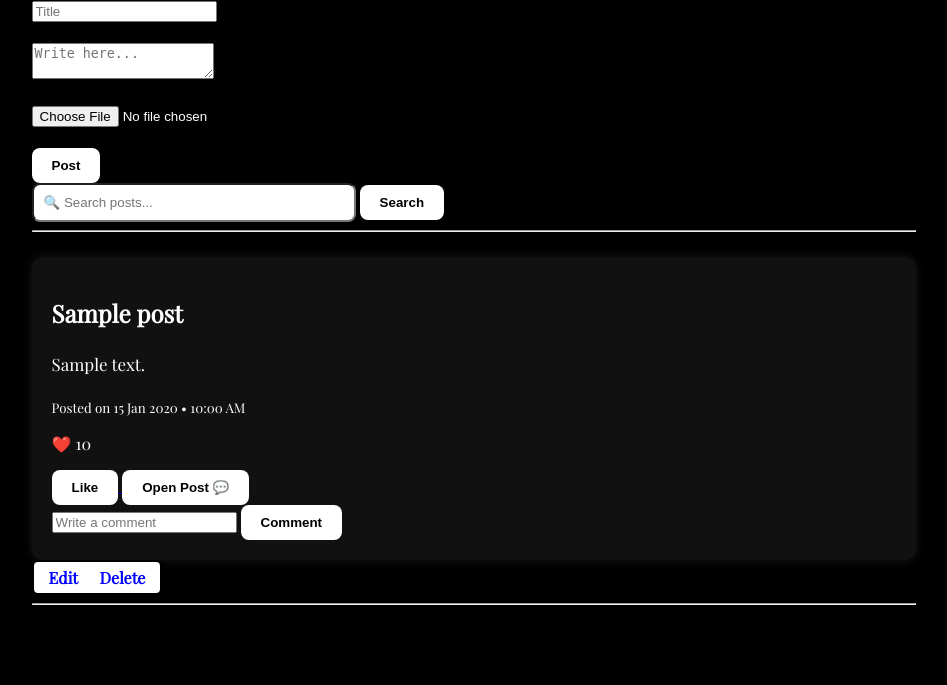
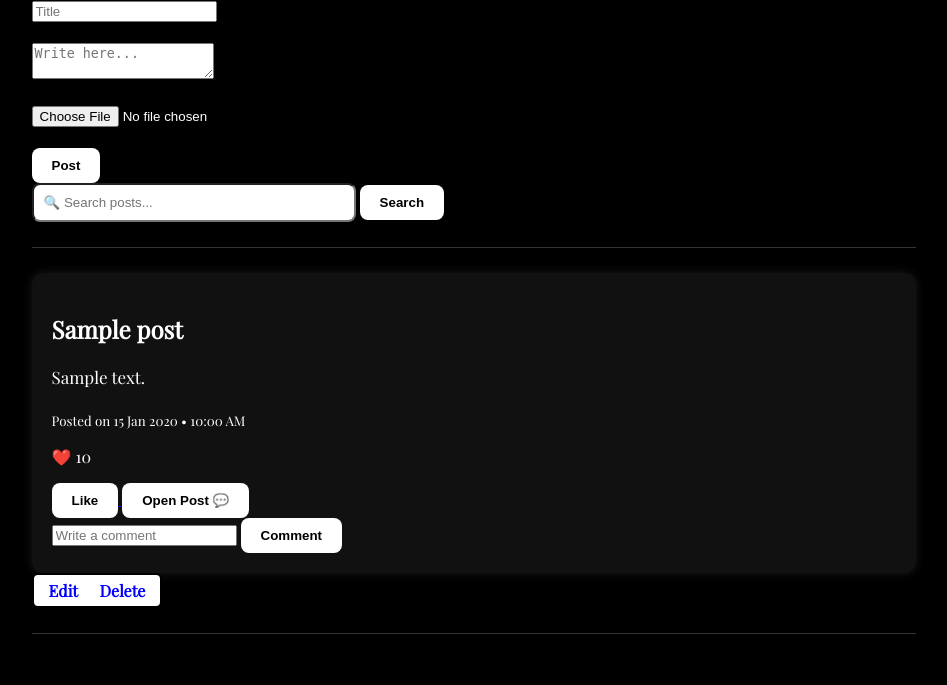
Before and after one commit to Huzail-1to10/Huzail-writing-world, a Flask app: page / in a window 1280 px wide. Shown: the part 115-800 px from the top of the page, without its empty margins (166-1113 px from the left). Run offline with Flask 3, Linux system fonts and the light colour scheme; a database or web service that is not in the repository returns one stand-in record (values such as "Sample title"); some libraries are stand-ins or nearby versions.

Commit message:
Update home.html

```diff
--- a/templates/home.html
+++ b/templates/home.html
@@ -28,6 +28,12 @@
     font-size: 17px;
     }
 
+.post-card img {
+    display: block;
+    margin: 15px auto;
+    max-width: 100%;
+    border-radius: 10px;
+    }
 
 
 button{
@@ -43,6 +49,12 @@ font-weight:bold;
 button:hover{
 background:#ddd;
 }
+
+hr {
+    border: none;
+    border-top: 1px solid #333;
+    margin: 25px 0;
+        }
 
 
 .action-box {
@@ -90,7 +102,10 @@ border-radius:12px;
 box-shadow:0 0 10px rgba(255,255,255,0.1);
 }
 
-
+.post-card h2 {
+    margin-bottom: 15px;
+    font-size: 24px;
+    }
 
 body {
     font-family: 'Playfair Display', serif;
@@ -126,7 +141,7 @@ body {
     <input type="text"
            name="search"
            placeholder="🔍 Search posts..."
-           style="padding:10px;width:300px;border-radius:8px;">
+           style="padding:10px;width:70%;max-width:300px;border-radius:8px;">
     <button type="submit">Search</button>
     </form>
 <hr>
```
